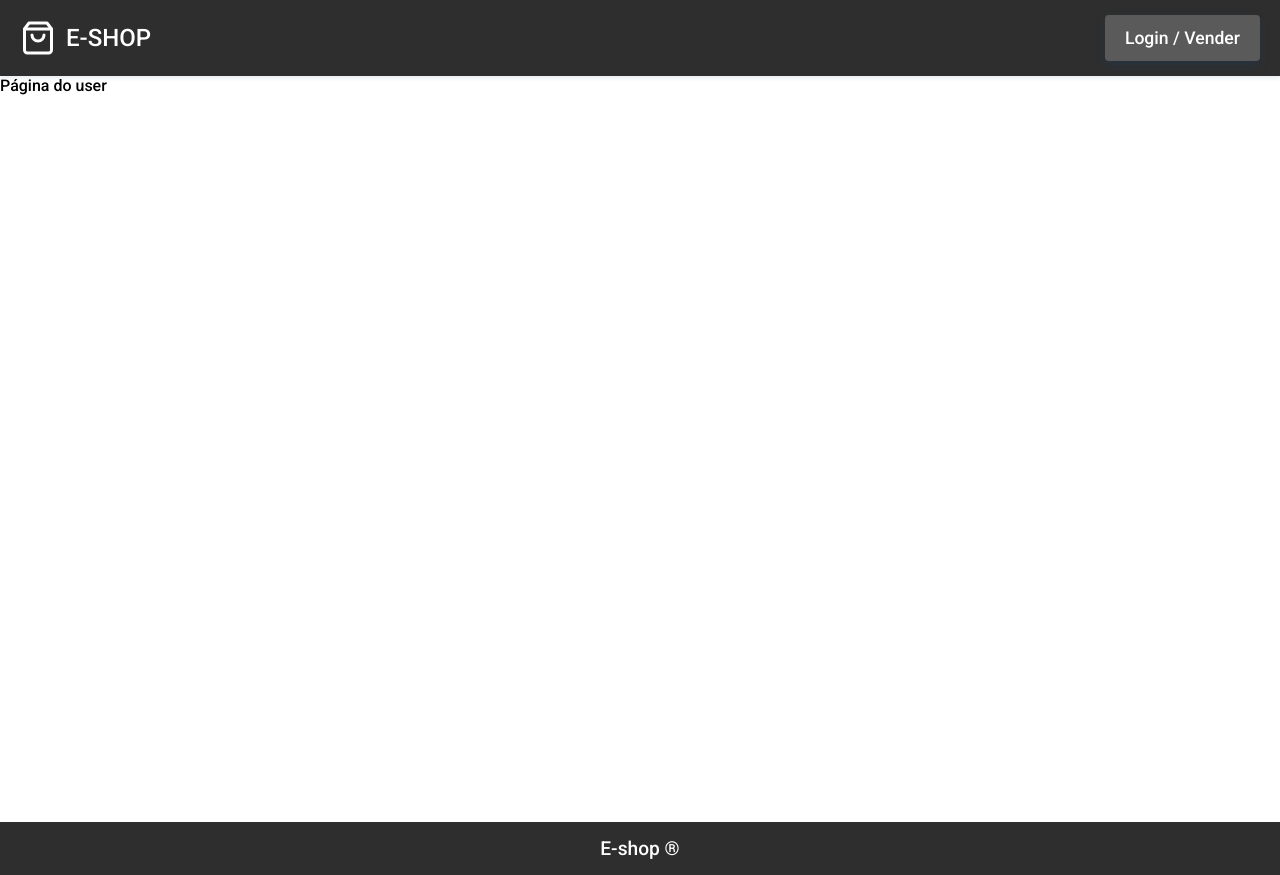
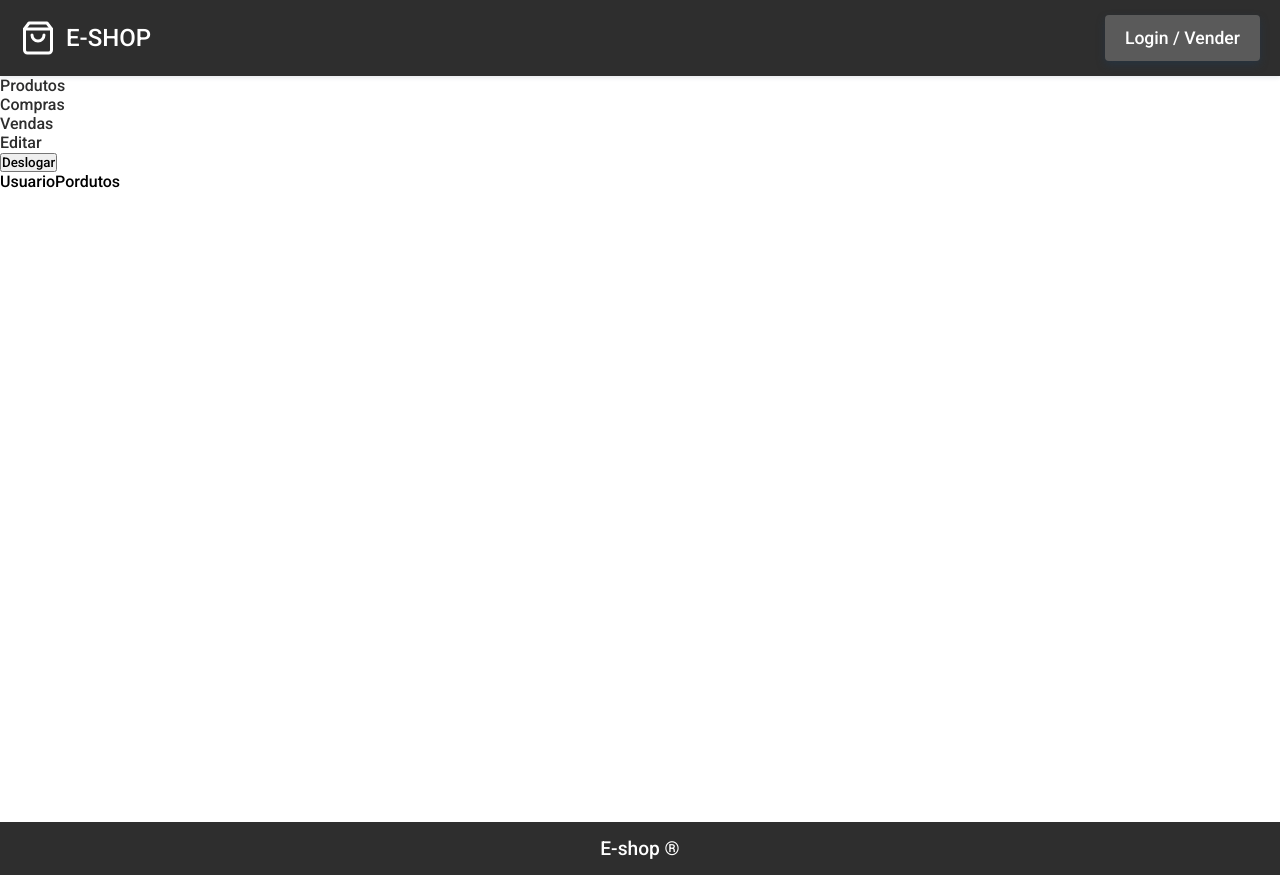
Before and after one commit to MathLouren/E-COMMERCE, a Vue app: page /usuario in a window 1280 px wide. Built offline with nearby package versions, Linux system fonts and the light colour scheme.

Commit message:
usuário router

```diff
--- a/src/router/index.js
+++ b/src/router/index.js
@@ -5,6 +5,11 @@
 import Produto from "../views/Produto.vue"
 import Usuario from "../views/usuario/Usuario.vue"
 import UsuarioCriar from "../views/UsuarioCriar.vue"
+import UsuarioProdutos from "../views/usuario/UsuarioProdutos.vue"
+import UsuarioVendas from "../views/usuario/UsuarioVendas.vue"
+import UsuarioCompras from "../views/usuario/UsuarioCompras.vue"
+import UsuarioEditar from "../views/usuario/UsuarioEditar.vue"
+
 
 
 Vue.use(VueRouter)
@@ -28,8 +33,29 @@
   },
   {
     path:"/usuario",
-    name:"usuario",
-    component: Usuario
+    component: Usuario,
+    children: [
+      {
+        path:"",
+        name:"usuario",
+        component:UsuarioProdutos
+      },
+      {
+        path:"compras",
+        name:"compras",
+        component:UsuarioCompras
+      },
+      {
+        path:"",
+        name:"vendas",
+        component:UsuarioVendas
+      },
+      {
+        path:"",
+        name:"usuario-editar",
+        component:UsuarioEditar
+      },
+    ]
   },
   {
     path:"/registrar",
--- a/src/views/usuario/Usuario.vue
+++ b/src/views/usuario/Usuario.vue
@@ -1,5 +1,28 @@
 <template>
-  <p>Página do user</p>
+  <section class="usuario">
+    <nav class="sidenav">
+      <ul>
+        <li>
+          <router-link :to="{name: 'usuario'}">Produtos</router-link>
+        </li>
+        <li>
+          <router-link :to="{name: 'compras'}">Compras</router-link>
+        </li>
+        <li>
+          <router-link :to="{name: 'vendas'}">Vendas</router-link>
+        </li>
+        <li>
+          <router-link :to="{name: 'usuario-editar'}">Editar</router-link>
+        </li>
+        <li>
+          <button @click.prevent="deslogar">Deslogar</button>
+        </li>
+      </ul>
+    </nav>
+    <transition mode="out-in">
+      <router-view></router-view>
+    </transition>
+  </section>
 </template>
 
 <script>
--- /dev/null
+++ b/src/views/usuario/UsuarioCompras.vue
@@ -0,0 +1,13 @@
+<template>
+  <p>Usuaroio compras</p>
+</template>
+
+<script>
+export default {
+
+}
+</script>
+
+<style>
+
+</style>
--- /dev/null
+++ b/src/views/usuario/UsuarioEditar.vue
@@ -0,0 +1,13 @@
+<template>
+  <p>Usuario editar</p>
+</template>
+
+<script>
+export default {
+
+}
+</script>
+
+<style>
+
+</style>
--- /dev/null
+++ b/src/views/usuario/UsuarioProdutos.vue
@@ -0,0 +1,13 @@
+<template>
+  <p>UsuarioPordutos</p>
+</template>
+
+<script>
+export default {
+
+}
+</script>
+
+<style>
+
+</style>
--- /dev/null
+++ b/src/views/usuario/UsuarioVendas.vue
@@ -0,0 +1,13 @@
+<template>
+  <p>Usuario Vendas</p>
+</template>
+
+<script>
+export default {
+
+}
+</script>
+
+<style>
+
+</style>
```
